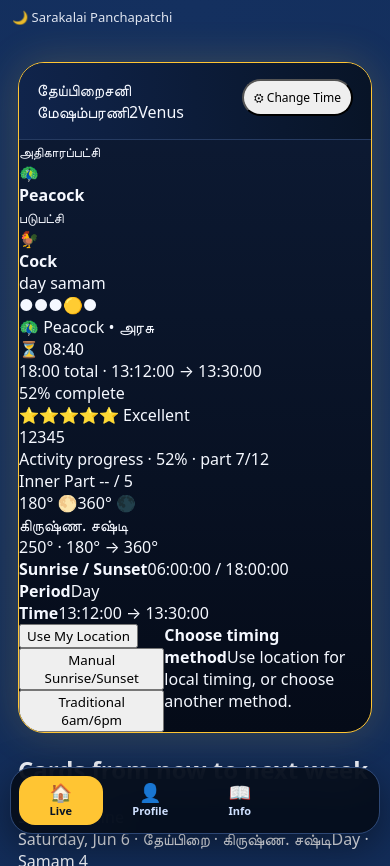
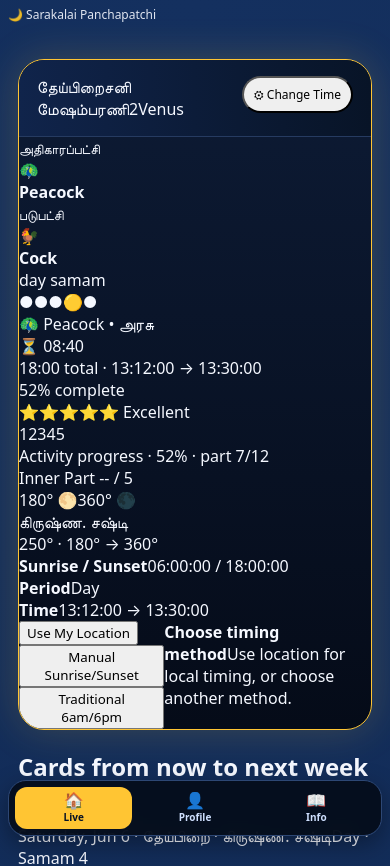
Before and after one commit to ChartataGlance/panchapakshi.com, a plain HTML site: page index.html in a window 390 px wide. Shown: the top 866 px of the page. Drawn offline with Linux system fonts and the light colour scheme; a web font is replaced by a local one.

Commit message:
UI: make mobile navigation bar smaller and compact

```diff
--- a/assets/css/style.css
+++ b/assets/css/style.css
@@ -16,38 +16,42 @@ input,
 .mobile-bottom-nav{display:none}
 
 @media(max-width:760px){
-  body{padding-bottom:82px}
+  /* reduce overall bottom padding to make navbar feel smaller */
+  body{padding-bottom:72px}
   .nav{
     position:static;
     border-bottom:0;
     background:transparent;
     backdrop-filter:none;
   }
+  /* reduce nav-inner padding */
   .nav-inner{
-    padding:8px 12px 0;
+    padding:6px 8px 0;
   }
   .nav .menu{
     display:none;
   }
+  /* slightly smaller brand text */
   .brand{
-    font-size:13px;
+    font-size:12px;
     opacity:.9;
   }
+  /* compact mobile bottom nav */
   .mobile-bottom-nav{
     position:fixed;
     z-index:100;
-    left:10px;
-    right:10px;
-    bottom:10px;
+    left:8px;
+    right:8px;
+    bottom:8px;
     display:grid;
-    grid-template-columns:repeat(4,1fr);
-    gap:6px;
-    padding:8px;
+    grid-template-columns:repeat(3,1fr);
+    gap:4px;
+    padding:6px;
     border:1px solid #2d4774;
-    border-radius:22px;
+    border-radius:18px;
     background:rgba(5,12,25,.92);
-    backdrop-filter:blur(18px);
-    box-shadow:0 12px 40px rgba(0,0,0,.45);
+    backdrop-filter:blur(12px);
+    box-shadow:0 8px 24px rgba(0,0,0,.35);
   }
   .mobile-bottom-nav a{
     text-decoration:none;
@@ -55,13 +59,13 @@ input,
     display:grid;
     place-items:center;
     gap:2px;
-    border-radius:16px;
-    padding:7px 4px;
-    font-size:11px;
+    border-radius:12px;
+    padding:5px 4px;
+    font-size:10px;
     font-weight:900;
   }
   .mobile-bottom-nav a .ico{
-    font-size:18px;
+    font-size:16px;
     line-height:1;
   }
   .mobile-bottom-nav a.active{
@@ -100,7 +104,7 @@ input,
 
 .tithi-strip{display:flex;align-items:center;gap:6px;overflow-x:auto;padding:6px 2px}.tithi-dot{min-width:24px;height:24px;border-radius:50%;background:#0d1930;border:1px solid #31476e;display:grid;place-items:center}
 .live-info-grid{display:grid;grid-template-columns:repeat(2,1fr);gap:8px}.live-info-grid div{background:#091831;border:1px solid #1d3154;border-radius:14px;padding:10px}.live-info-grid small{disp[...]
-.role-inline{display:grid;grid-template-columns:repeat(3,1fr);gap:8px}.role-inline div{background:#091831;border:1px solid #1d3154;border-radius:14px;padding:10px;text-align:center}.role-inline small{display:block[...]
+.role-inline{display:grid;grid-template-columns:repeat(3,1fr);gap:8px}.role-inline div{background:#091831;border:1px solid #1d3154;border-radius:14px;padding:10px;text-align:center}.role-inline s[...]
 @media(max-width:760px){.activity-live{grid-template-columns:74px 1fr}.activity-live .bird-now{width:74px;height:74px;font-size:48px}.activity-name{font-size:20px}.remaining{font-size:25px}.role-[...]
 
 
```
